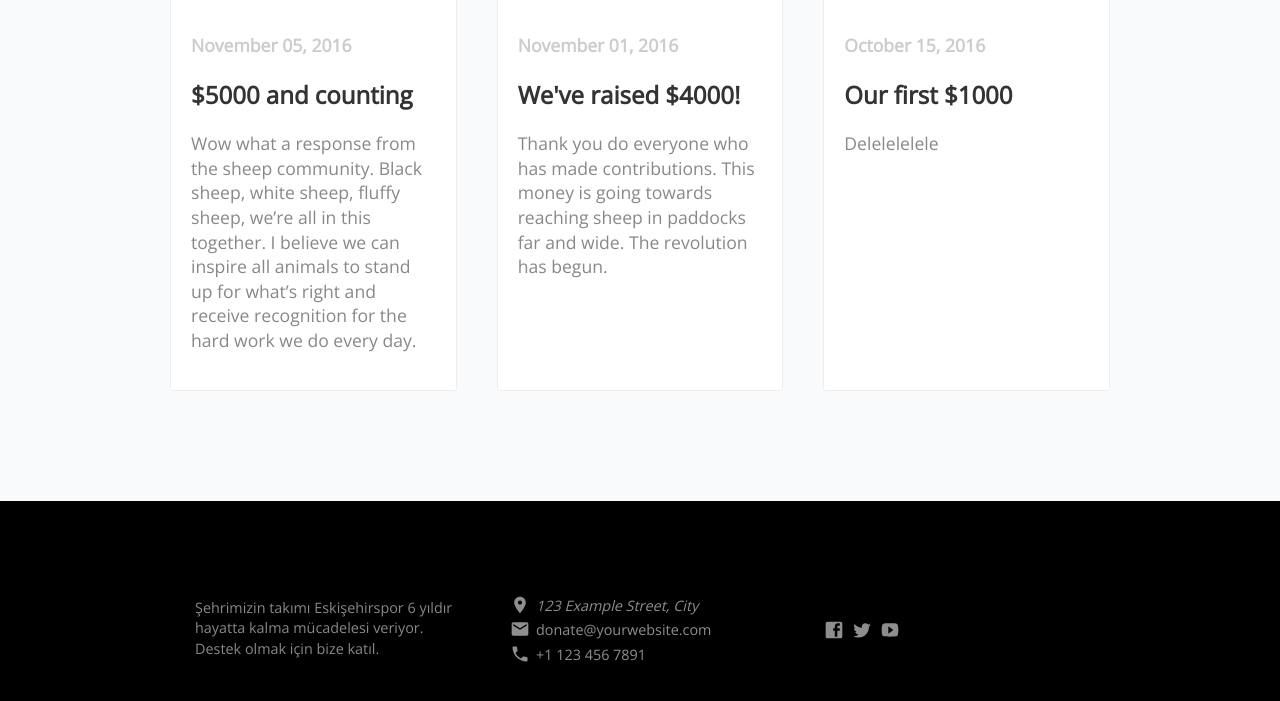
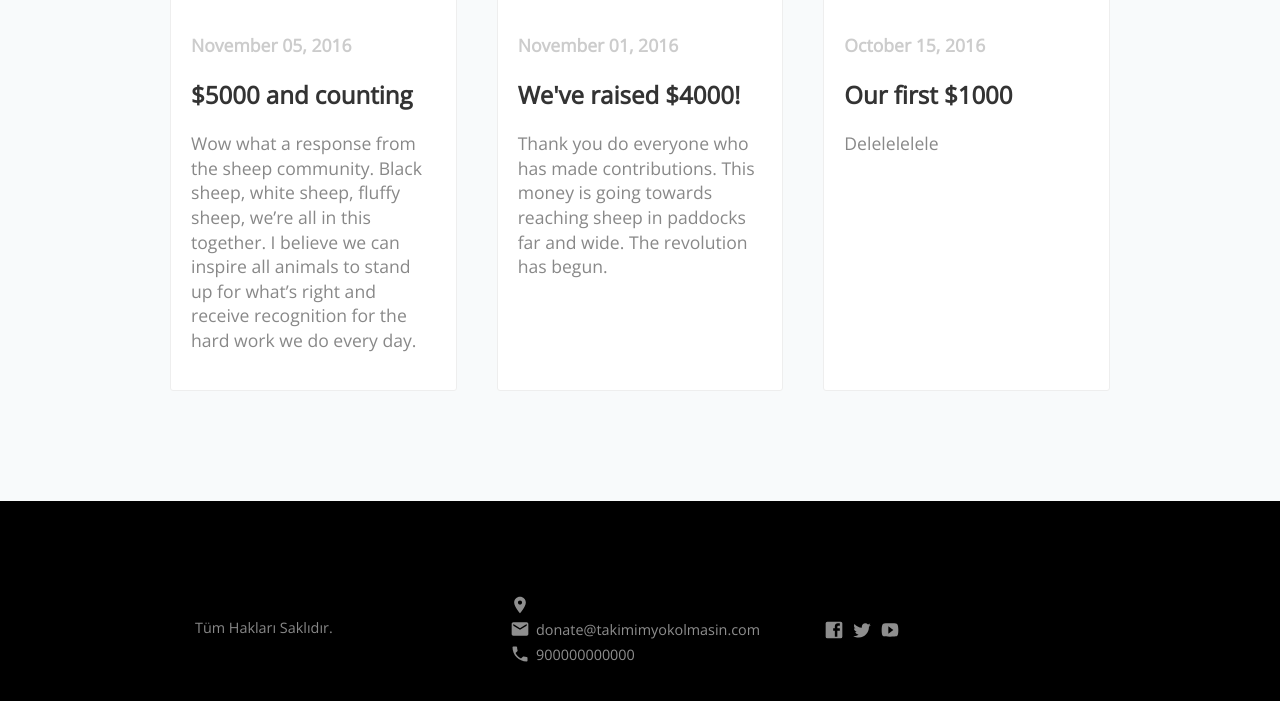
Before and after one commit to eskisehirsporyokolmasin/eskisehirsporyokolmasin.github.io, a Jekyll site: the page built from index.html, in a window 1280 px wide and 900 px high, scrolled down 3720 px, cut to the strip 144-845 px from the top of the window. Built offline with Jekyll 4.4.1, drawn with Linux system fonts in a browser that asks for light colours; nearby versions of some CDN libraries; a script that is not in the unit is left out.

Commit message:
Update company.yml

```diff
--- a/_data/company.yml
+++ b/_data/company.yml
@@ -1,8 +1,6 @@
 company_name: Eskişehirspor Yok Olmasın
-mission_statement: Şehrimizin takımı Eskişehirspor 6 yıldır hayatta kalma mücadelesi veriyor. Destek olmak için bize katıl.
-address: 123 Example Street, City
-phone: +1 123 456 7891
-email: donate@yourwebsite.com
-facebook: CloudCannon
+mission_statement: Tüm Hakları Saklıdır.
+phone: +900000000000
+email: donate@takimimyokolmasin.com
 twitter: CloudCannon
 youtube: CloudCannon
```
